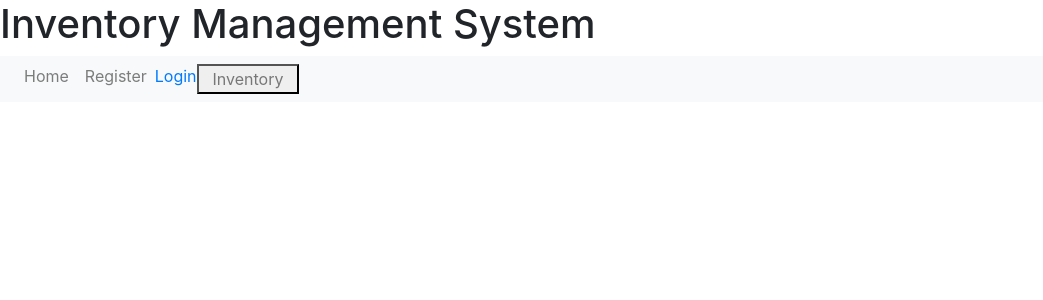
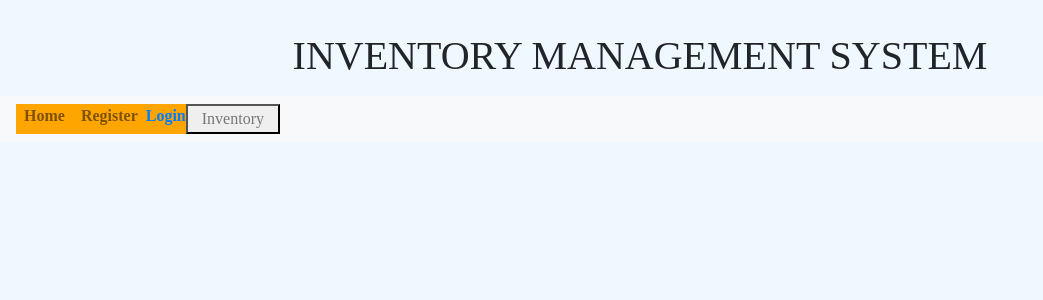
Before and after one commit to rpiambulance/inventory-management, an Angular app in the folder angular-app/: page / in a window 1280 px wide. Shown: the top 300 px of the page, without its empty margins (0-1043 px from the left). Built offline with nearby package versions, Linux system fonts and the light colour scheme.

Commit message:
Slowly progress for landing page

```diff
--- a/angular-app/src/app/app.component.css
+++ b/angular-app/src/app/app.component.css
@@ -3,3 +3,36 @@ a{
   display: inline;
 
 }
+
+h1{
+    margin-bottom: 1rem;
+    text-transform: uppercase;
+    font-family: 'Raleway';
+    text-align: center;
+}
+
+.navbar-nav {
+  font-weight: 800;
+  font-family: 'Raleway';
+  background: orange;
+
+}
+.nav-item{
+	text-align: center;
+}
+body{
+  font-family: 'Lora';
+  background: aliceblue;
+  background-attachment: fixed;
+  background-position: center;
+  background-size: cover;
+  min-height: 75rem;
+  padding-top: 2rem;
+}
+head{
+  font-family: 'Lora';
+  background: aliceblue;
+  background-attachment: fixed;
+  background-position: center;
+  background-size: cover;
+}
```
